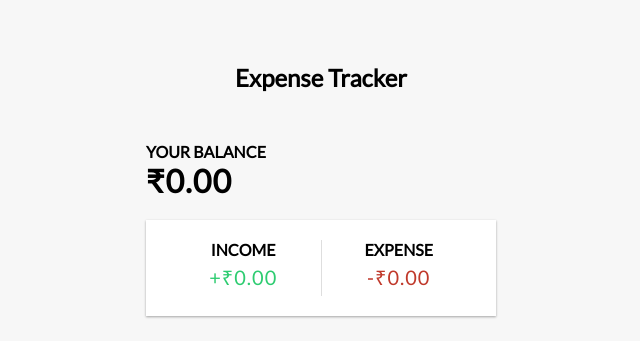
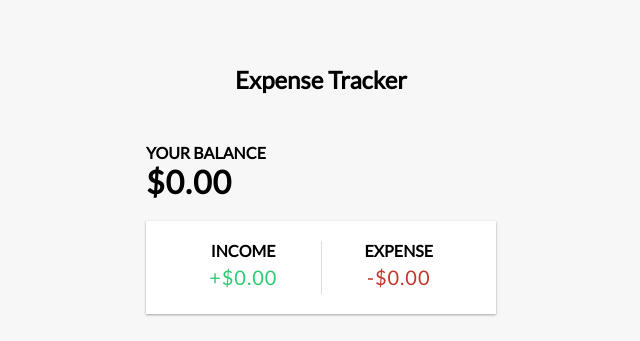
Before and after one commit to ruchi2410/Expense-Tracker-Using-Javascript, a plain HTML site: page index.html in a window 1280 px wide. Shown: the top 341 px of the page, 319-959 px from the left. Drawn offline with Linux system fonts and the light colour scheme; a script that the page names is missing.

Commit message:
Update index.html

```diff
--- a/index.html
+++ b/index.html
@@ -13,16 +13,16 @@
 
     <div class="container">
       <h4>Your Balance</h4>
-      <h1 id="balance">₹0.00</h1>
+      <h1 id="balance">$0.00</h1>
 
       <div class="inc-exp-container">
         <div>
           <h4>Income</h4>
-          <p id="money-plus" class="money plus">+₹0.00</p>
+          <p id="money-plus" class="money plus">+$0.00</p>
         </div>
         <div>
           <h4>Expense</h4>
-          <p id="money-minus" class="money minus">-₹0.00</p>
+          <p id="money-minus" class="money minus">-$0.00</p>
         </div>
       </div>
 
```
